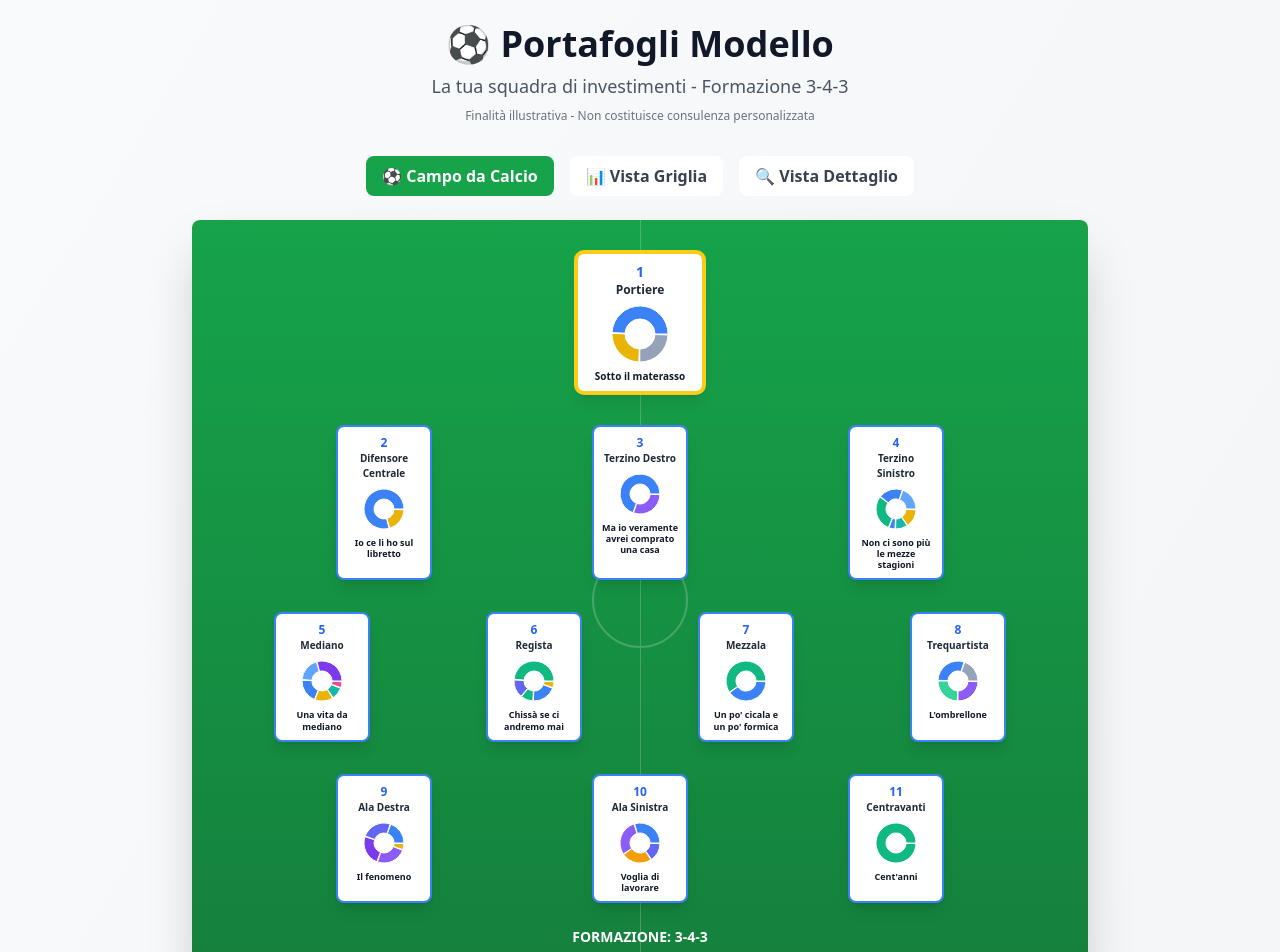
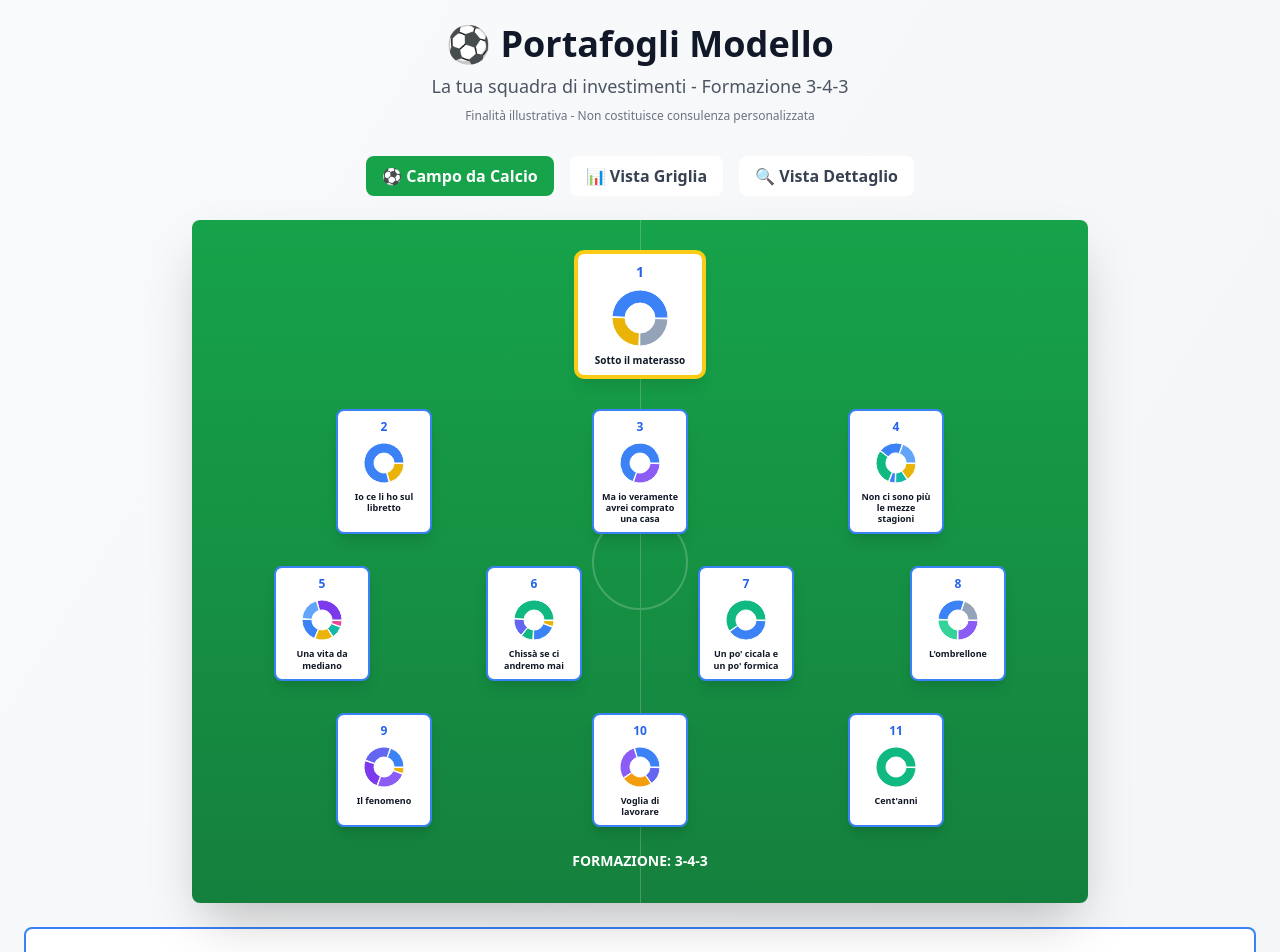
Before and after one commit to dadaclem/Undici-ideale, a React (Vite) app: page / in a window 1280 px wide. Shown: the top 952 px of the page. Built offline with nearby package versions, Linux system fonts and the light colour scheme.

Commit message:
Update App.jsx

```diff
--- a/src/App.jsx
+++ b/src/App.jsx
@@ -21,7 +21,6 @@ const portfolios = [
   {
     id: 1,
     category: 'PORTIERE',
-    position: 'Portiere',
     positionNumber: 1,
     name: 'Sotto il materasso',
     subtitle: 'Estremo difensore - massima protezione',
@@ -39,7 +38,6 @@ const portfolios = [
   {
     id: 2,
     category: 'DIFESA',
-    position: 'Difensore Centrale',
     positionNumber: 2,
     name: 'Io ce li ho sul libretto',
     subtitle: 'Zero pensieri, massima semplicità',
@@ -56,7 +54,6 @@ const portfolios = [
   {
     id: 3,
     category: 'DIFESA',
-    position: 'Terzino Destro',
     positionNumber: 3,
     name: 'Ma io veramente avrei comprato una casa',
     subtitle: 'Flussi di cassa regolari, sostituto del mattone',
@@ -73,7 +70,6 @@ const portfolios = [
   {
     id: 4,
     category: 'DIFESA',
-    position: 'Terzino Sinistro',
     positionNumber: 4,
     name: 'Non ci sono più le mezze stagioni',
     subtitle: 'All Weather v2.1 - protezione ogni scenario macro',
@@ -94,7 +90,6 @@ const portfolios = [
   {
     id: 5,
     category: 'CENTROCAMPO',
-    position: 'Mediano',
     positionNumber: 5,
     name: 'Una vita da mediano',
     subtitle: 'All-Weather moderno v2.2 - Il mediano corazzato',
@@ -115,7 +110,6 @@ const portfolios = [
   {
     id: 6,
     category: 'CENTROCAMPO',
-    position: 'Regista',
     positionNumber: 6,
     name: 'Chissà se ci andremo mai',
     subtitle: 'Accumulo pensionistico 20-40 anni con de-risking automatico',
@@ -135,7 +129,6 @@ const portfolios = [
   {
     id: 7,
     category: 'CENTROCAMPO',
-    position: 'Mezzala',
     positionNumber: 7,
     name: "Un po' cicala e un po' formica",
     subtitle: 'Risparmio flessibile, possibili prelievi 3-10 anni',
@@ -152,7 +145,6 @@ const portfolios = [
   {
     id: 8,
     category: 'CENTROCAMPO',
-    position: 'Trequartista',
     positionNumber: 8,
     name: "L'ombrellone",
     subtitle: 'De-cumulo pianificato per godersi il presente',
@@ -171,7 +163,6 @@ const portfolios = [
   {
     id: 9,
     category: 'ATTACCO',
-    position: 'Ala Destra',
     positionNumber: 9,
     name: 'Il fenomeno',
     subtitle: 'Ricerca alpha attraverso fattori accademici',
@@ -191,7 +182,6 @@ const portfolios = [
   {
     id: 10,
     category: 'ATTACCO',
-    position: 'Ala Sinistra',
     positionNumber: 10,
     name: 'Voglia di lavorare',
     subtitle: 'Cash flow perpetuo, pensionamento anticipato',
@@ -210,7 +200,6 @@ const portfolios = [
   {
     id: 11,
     category: 'ATTACCO',
-    position: 'Centravanti',
     positionNumber: 11,
     name: "Cent'anni",
     subtitle: 'Massimizzazione patrimonio eredità, buy & hold purista',
```
